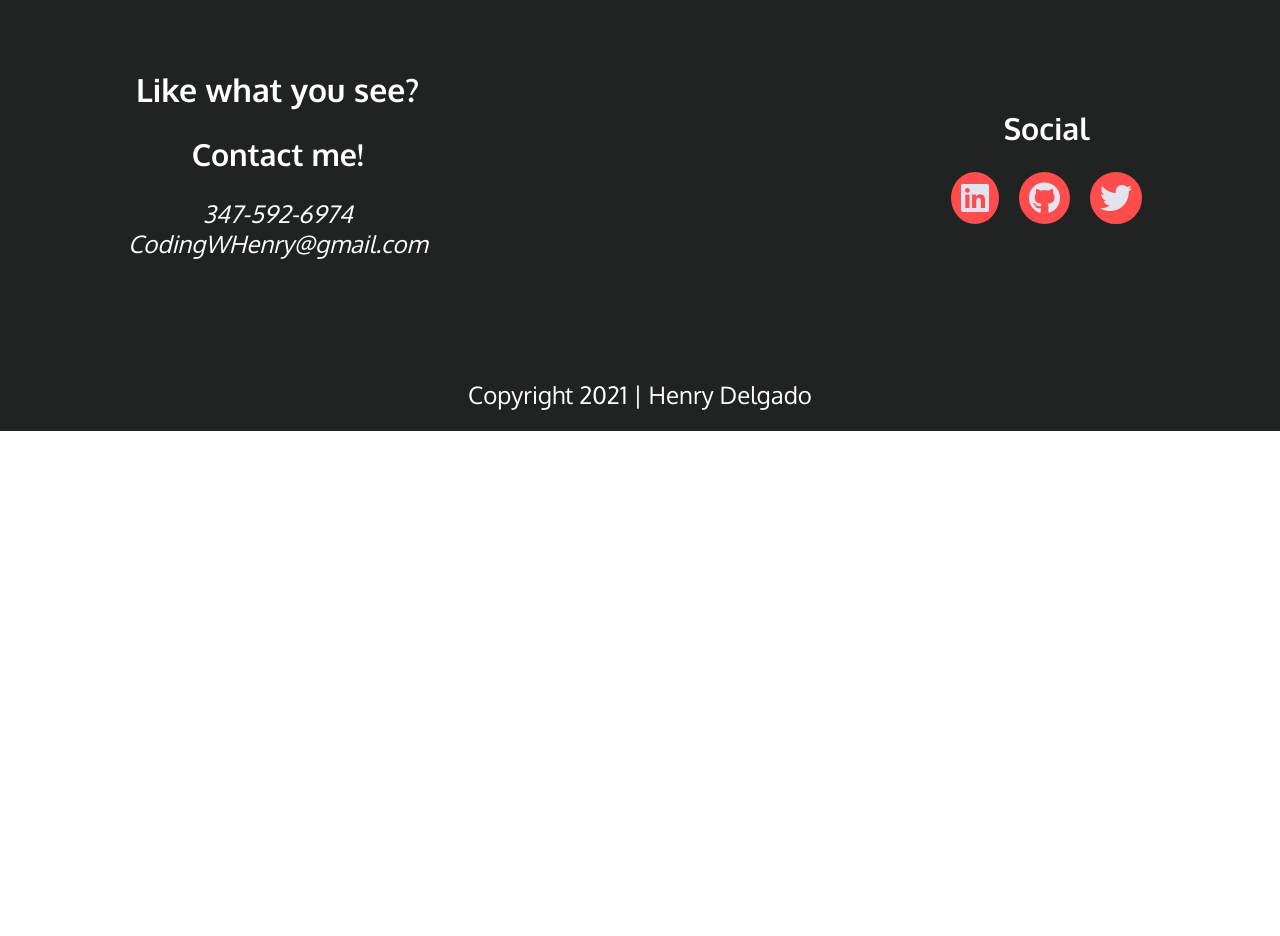
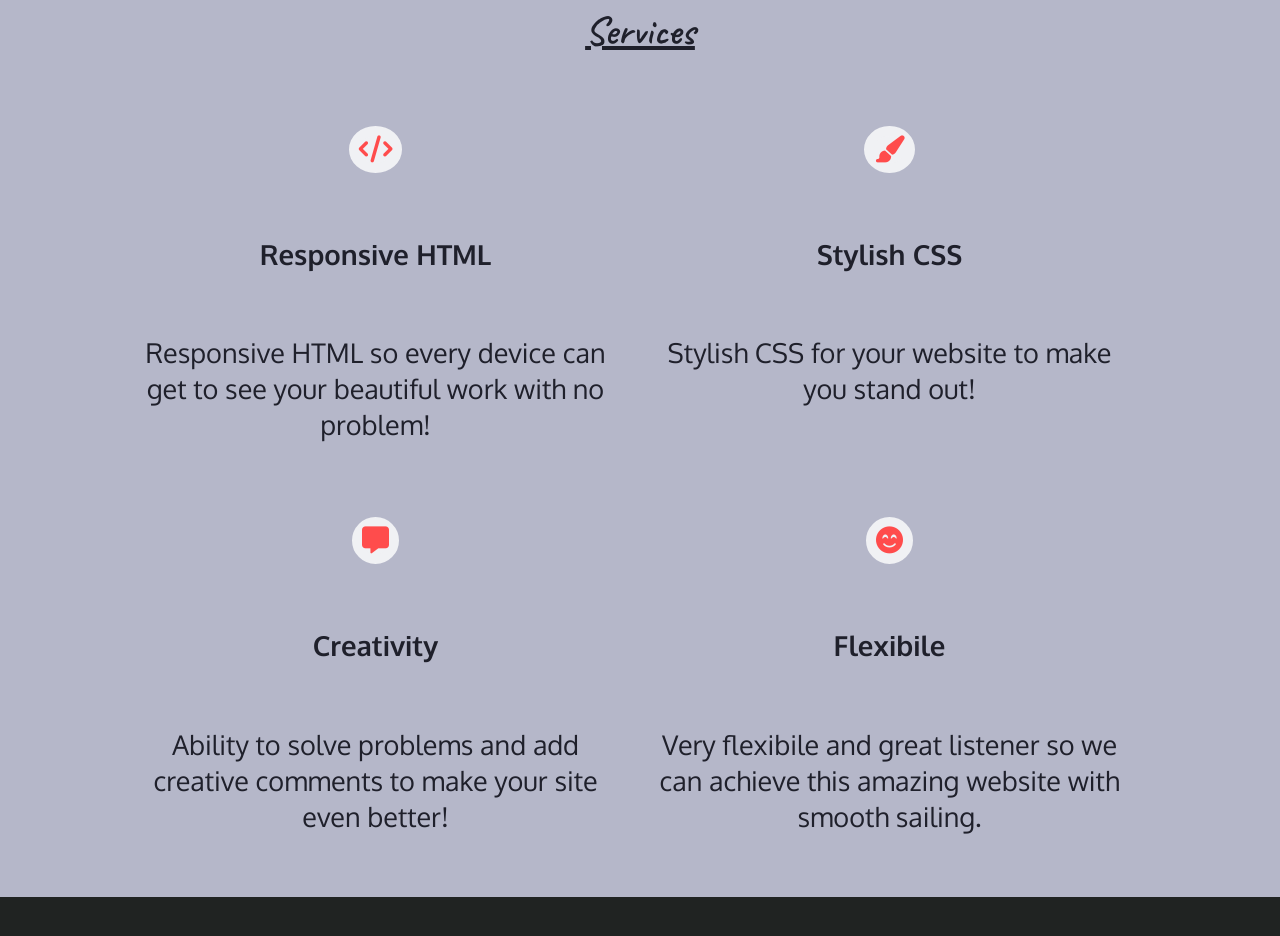
Before and after one commit to CodingWithHenryDelgado/Henry-Delgado-s-Portfolio, a plain HTML site: page index.html in a window 1280 px wide. Shown: the part 1860-2796 px from the top of the page. Before the commit the page ends 2291 px from the top, so only its background shows below. Drawn offline with Linux system fonts and the light colour scheme; a web font is replaced by a local one.

Commit message:
Added services tab and to the nav

```diff
--- a/css/main.css
+++ b/css/main.css
@@ -221,6 +221,63 @@ footer h2{
     width: 100%;
   }
 
+  /* -------------------- Projects Section -------------------------------*/
+
+  .services{
+    display: flex;
+    justify-content: center;
+    align-items: center;
+    flex-flow: row wrap;
+    background-color: #b5b7c9;
+    text-align: center;
+  }
+
+  .services h2{
+    font-family: 'Caveat', cursive;
+    font-size: 2.5em;
+    text-align: center;
+    text-decoration: underline;
+  }
+
+  .services-icon{
+    width: 90%;
+    margin: 10px 0;
+    display: inline-flex;
+    justify-content: flex-start;
+    align-items: center;
+    flex-flow: row wrap;
+    font-size: 1.5em;
+  }
+
+  .center{
+    text-align: center;
+    width: 100%;
+  }
+
+  .services .icon{
+    display: flex;
+    justify-content: flex-start;
+    align-items: center;
+    flex-flow: row wrap;
+  }
+
+  .services h4{
+    text-align: center;
+    width: 100%;
+  }
+
+  .services i{
+    background:  #f0f1f4;
+    border: solid  #f0f1f4 10px;
+    border-radius: 50%;
+    color: #ff4c4c;
+  }
+
+  .services p{
+    padding: 0 10px;
+  }
+
+
  /* ==========================================================================
      Helper classes
      ========================================================================== */
@@ -327,12 +384,12 @@ footer h2{
 
     header h1{
       font-size: 1.3em;
-      width: 60%;
+      width: 45%;
     }
 
     header nav {
       font-size: 0.8em;
-      width: 40%;
+      width: 55%;
       display: flex;
     }
 
@@ -409,6 +466,16 @@ footer h2{
       width: 100%;
     }
 
+    .services-icon{
+      width: 45%;
+      margin: 10px 15px 10px 0;
+      display: inline-flex;
+      justify-content: flex-start;
+      align-items: center;
+      flex-flow: row wrap;
+      font-size: 1.5em;
+    }
+
   }
 
   @media only screen and (min-width:1200px) {
@@ -431,7 +498,7 @@ footer h2{
     header nav {
       font-size: 0.8em;
       display: flex;
-      width: 30%;
+      width: 40%;
     }
 
     header ul{
@@ -476,6 +543,13 @@ footer h2{
         font-size: 1.2em;
      }
 
+     .services i{
+       font-size: 1em;
+     }
+
+     .services h4{
+      font-size: 1.15em;
+     }
   }
 
   /* ==========================================================================
--- a/index.html
+++ b/index.html
@@ -30,8 +30,9 @@
                 <ul>
                   <li><a href="#about">About</a></li>
                   <li><a href="#projects">Projects</a></li>
+                  <li><a href="#services">Services</a></li>
+                  <li><a href="http://glitchportfolio.com/Henry%20Developer%20Resume.pdf" target="_blank">Resume</a></li>
                   <li><a href="#contact">Contact</a></li>
-                  <li><a href="http://glitchportfolio.com/Henry%20Developer%20Resume.pdf" target="_blank">Resume</a></li>
                 </ul>
               </nav>
             </div>
@@ -108,6 +109,38 @@
               </div>
           </div>
         </section>
+
+        <section class="services" id="services">
+          <div class="content-wrapper">
+            <h2>Services</h2>
+              <div class="services-content">
+                <div class="services-icon">
+                  <p class="center"><i class="fas fa-code"></i></p>
+                  <h4>Responsive HTML</h4>
+                  <br>
+                  <p>Responsive HTML so every device can get to see your beautiful work with no problem!</p>
+                </div>
+                <div class="services-icon">
+                  <p class="center"><i class="fas fa-paint-brush"></i></p>
+                  <h4>Stylish CSS</h4>
+                  <br>
+                  <p>Stylish CSS for your website to make you stand out!</p>
+                </div>
+                <div class="services-icon">
+                  <p class="center"><i class="fas fa-comment-alt"></i></p>
+                  <h4>Creativity</h4>
+                  <br>
+                  <p>Ability to solve problems and add creative comments to make your site even better!</p>
+                </div>
+                <div class="services-icon">
+                  <p class="center"><i class="fas fa-smile-beam"></i></p>
+                  <h4>Flexibile</h4>
+                  <br>
+                  <p>Very flexibile and great listener so we can achieve this amazing website with smooth sailing.</p>
+                </div>
+              </div>
+          </div>
+        </section>
     </main>
 
     <footer>
```
Lines whose indentation alone changed are shown as unchanged.
